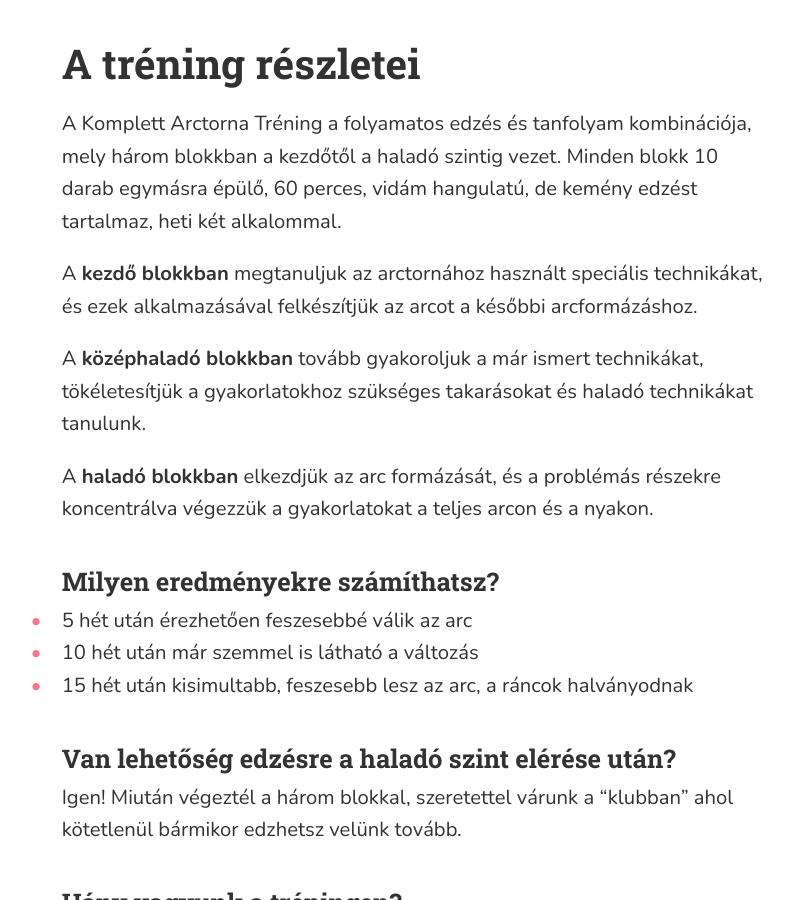
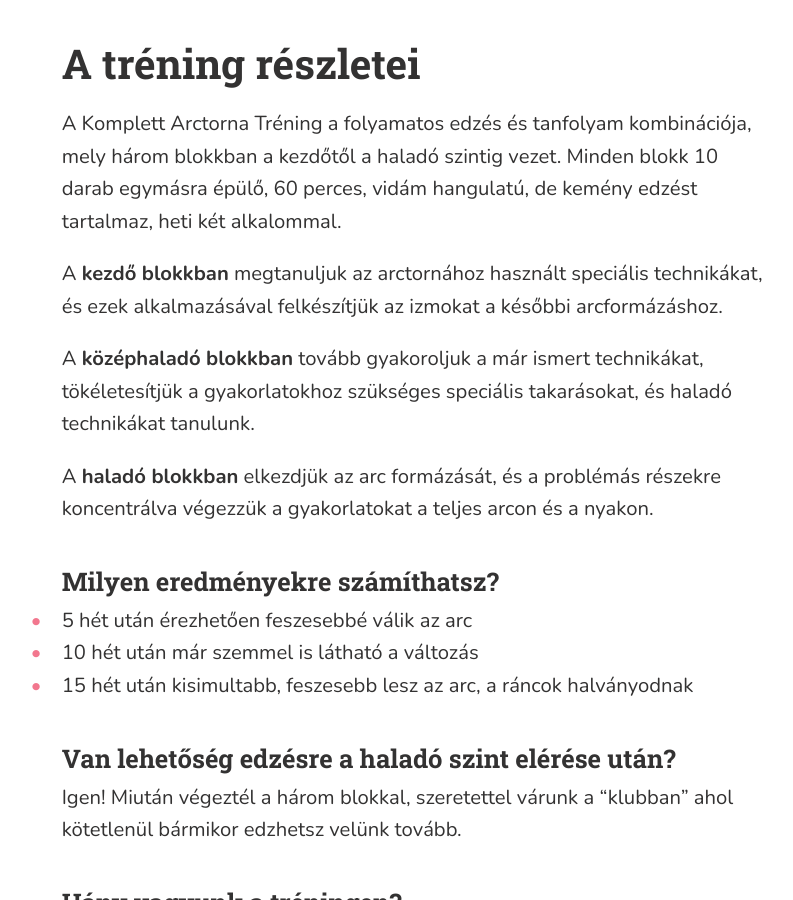
Before and after one commit to monikamudra/arctorna, a Jekyll site: the page built from trening.md, in a window 1280 px wide and 900 px high, scrolled down 604 px. Shown: the whole window, without its empty margins (224-1017 px from the left). Built offline with Jekyll 4.4.1, drawn with Linux system fonts in a browser that asks for light colours.

Commit message:
Change text in training description

```diff
--- a/_includes/training-details.md
+++ b/_includes/training-details.md
@@ -4,11 +4,11 @@ három blokkban a kezdőtől a haladó szintig vezet. Minden blokk 10 darab egym
 alkalommal.
 
 A **kezdő blokkban** megtanuljuk az arctornához használt speciális technikákat,
-és ezek alkalmazásával felkészítjük az arcot a későbbi arcformázáshoz.
+és ezek alkalmazásával felkészítjük az izmokat a későbbi arcformázáshoz.
 
 A **középhaladó blokkban** tovább gyakoroljuk a már ismert technikákat,
-tökéletesítjük a gyakorlatokhoz szükséges takarásokat és haladó technikákat
-tanulunk.
+tökéletesítjük a gyakorlatokhoz szükséges speciális takarásokat, és haladó
+technikákat tanulunk.
 
 A **haladó blokkban** elkezdjük az arc formázását, és a problémás részekre
 koncentrálva végezzük a gyakorlatokat a teljes arcon és a nyakon.
```
